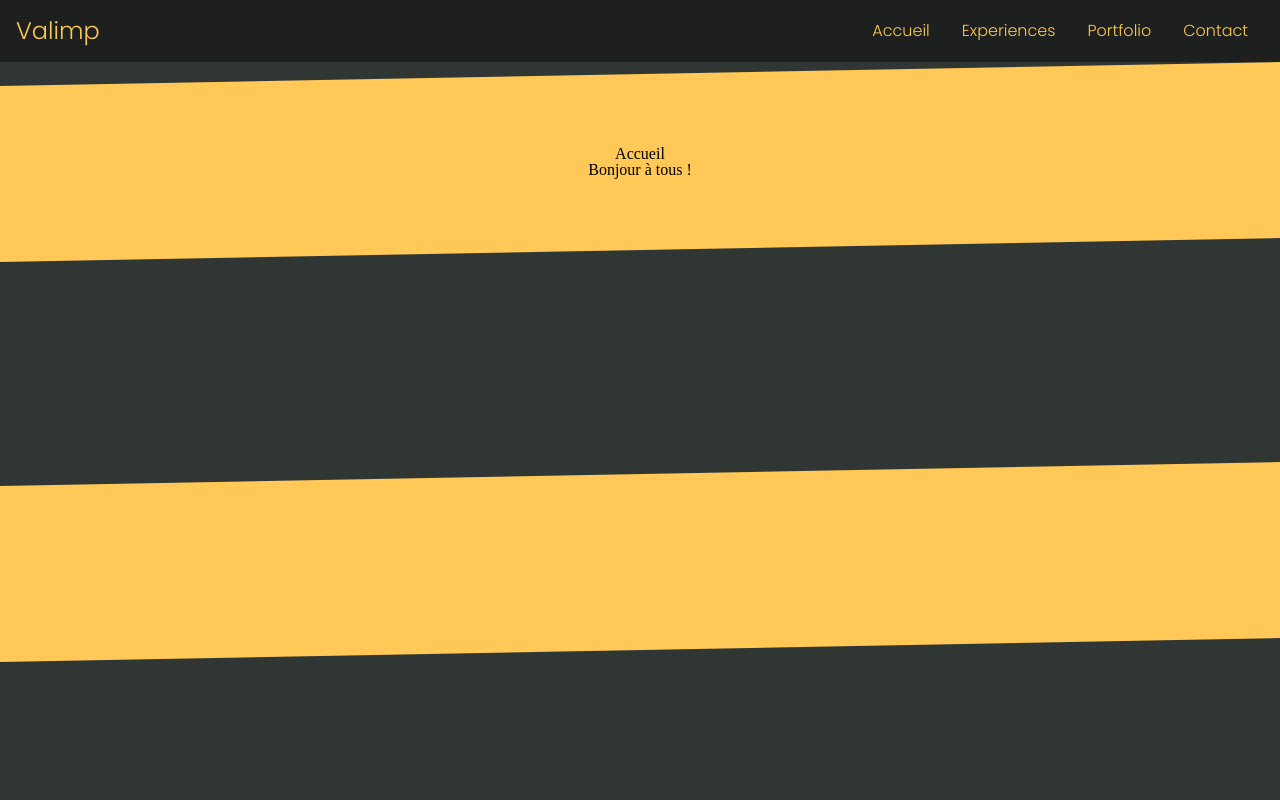
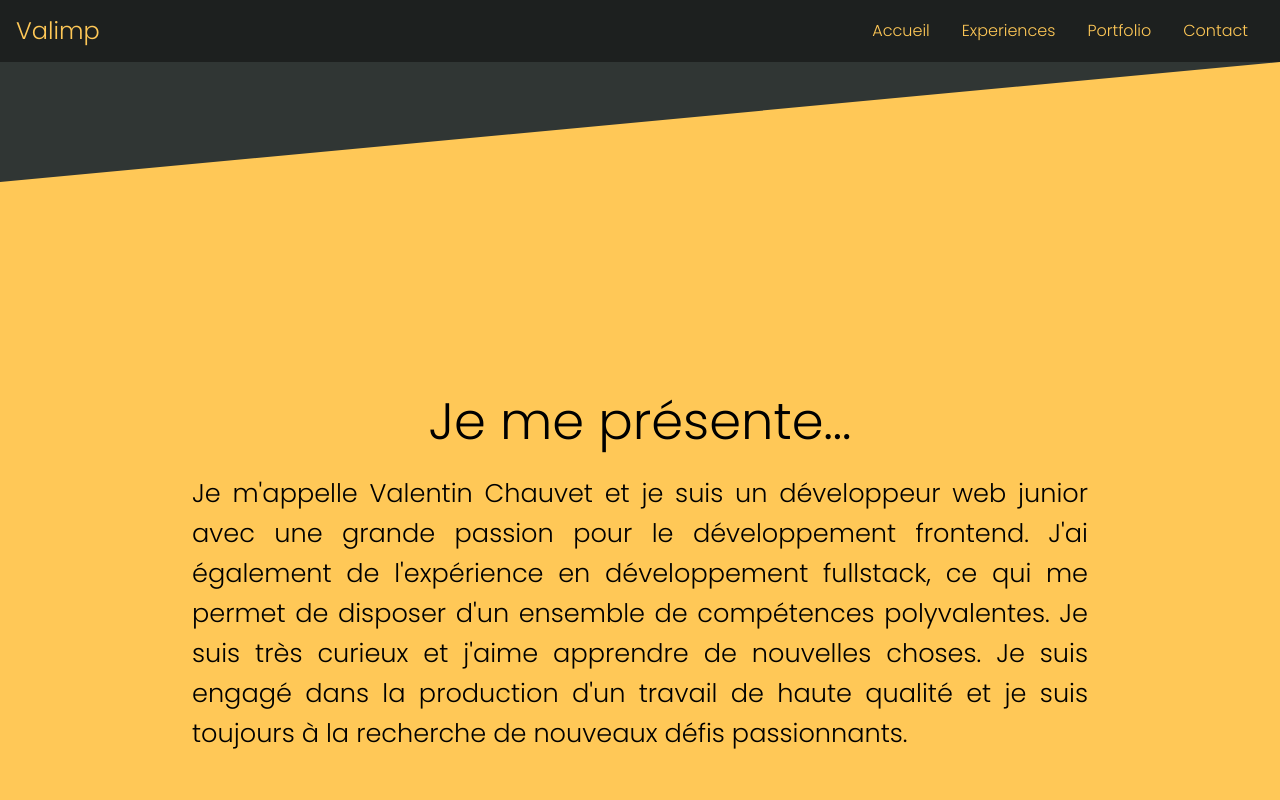
Before and after one commit to Valimp/PortfolioV2, a React (Create React App) app: page / in a window 1280 px wide. Shown: the top 800 px of the page. Built offline with nearby package versions, Linux system fonts and the light colour scheme.

Commit message:
Navbar bug fixed

```diff
--- a/src/components/Content/Content.css
+++ b/src/components/Content/Content.css
@@ -0,0 +1,20 @@
+@import url('https://fonts.googleapis.com/css2?family=Poppins:wght@300&display=swap');
+
+:root {
+    --font: 'Poppins', 'sans-serif';
+}
+.content {
+    font-family: var(--font)
+}
+
+
+.section-title {
+    font-size: 4vw;
+    margin: 25px 0;
+}
+
+.section-text {
+    font-size: 2vw;
+    text-align: justify;
+    line-height: 40px;
+}
--- a/src/components/Content/Content.js
+++ b/src/components/Content/Content.js
@@ -2,9 +2,9 @@ import './Content.css'
 
 export default function Content( props ) {
     return (
-        <div>
-            <h2> { props.title } </h2>
-            <p> { props.content } </p>
+        <div className='content'>
+            <h2 className='section-title'> { props.sectionTitle } </h2>
+            <p className='section-text'> { props.content } </p>
         </div>
     )
 }
--- a/src/components/Navbar/Navbar.css
+++ b/src/components/Navbar/Navbar.css
@@ -91,7 +91,7 @@
         font-size: 3vw;
     }
     .nav-burger {
-        position: fixed;
+        position: absolute;
         right: 1rem;
         display: block;
         align-self: center;
@@ -129,8 +129,13 @@
     }
     .show-nav .burger-bar::before {
         transform: rotate(45deg);
+        background-color: var(--font-color-end);
     }
     .show-nav .burger-bar::after {
         transform: rotate(-45deg);
+        background-color: var(--font-color-end);
+    }
+    .show-nav .nav-burger {
+        position: fixed;
     }
 }
--- a/src/components/Section/Section.css
+++ b/src/components/Section/Section.css
@@ -1,9 +1,9 @@
 .section-container {
-    width: 100%;
     height: 200px;
     clip-path: polygon(0 12%, 100% 0, 100% 88%, 0 100%);
     display: flex;
     justify-content: center;
     align-items: center;
     text-align: center;
+    padding: 50vh 15vw;
 }
--- a/src/pages/Home/Home.js
+++ b/src/pages/Home/Home.js
@@ -33,11 +33,11 @@ export default function Home() {
             />
             <Section backgroundColor='#ffc857'>
                 <Content
-                    title='Accueil'
-                    content='Bonjour à tous !'
+                    sectionTitle='Je me présente...'
+                    content="Je m'appelle Valentin Chauvet et je suis un développeur web junior avec une grande passion pour le développement frontend. J'ai également de l'expérience en développement fullstack, ce qui me permet de disposer d'un ensemble de compétences polyvalentes. Je suis très curieux et j'aime apprendre de nouvelles choses. Je suis engagé dans la production d'un travail de haute qualité et je suis toujours à la recherche de nouveaux défis passionnants."
                 />
             </Section>
-            <Section backgroundColor='#303634'>
+            <Section backgroundColor='#1d201f'>
             </Section>
             <Section backgroundColor='#ffc857'>
             </Section>
```
